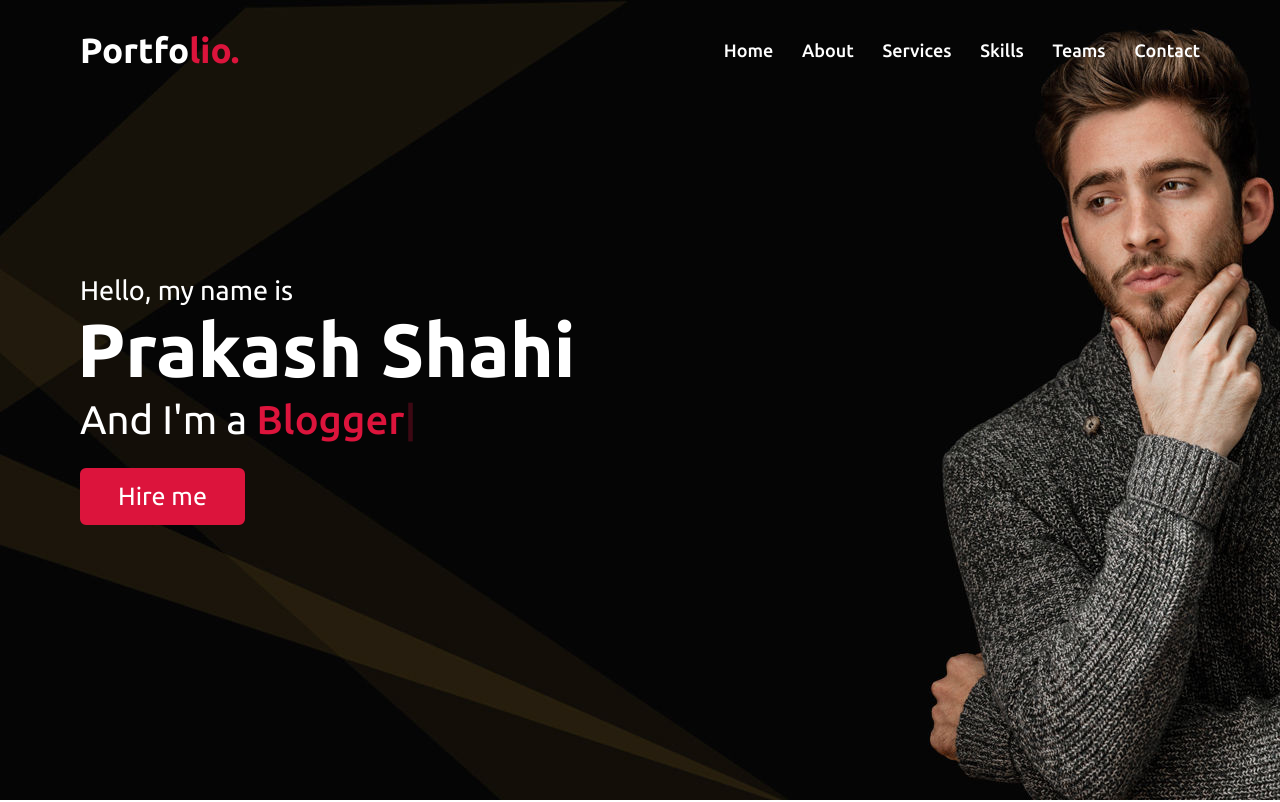
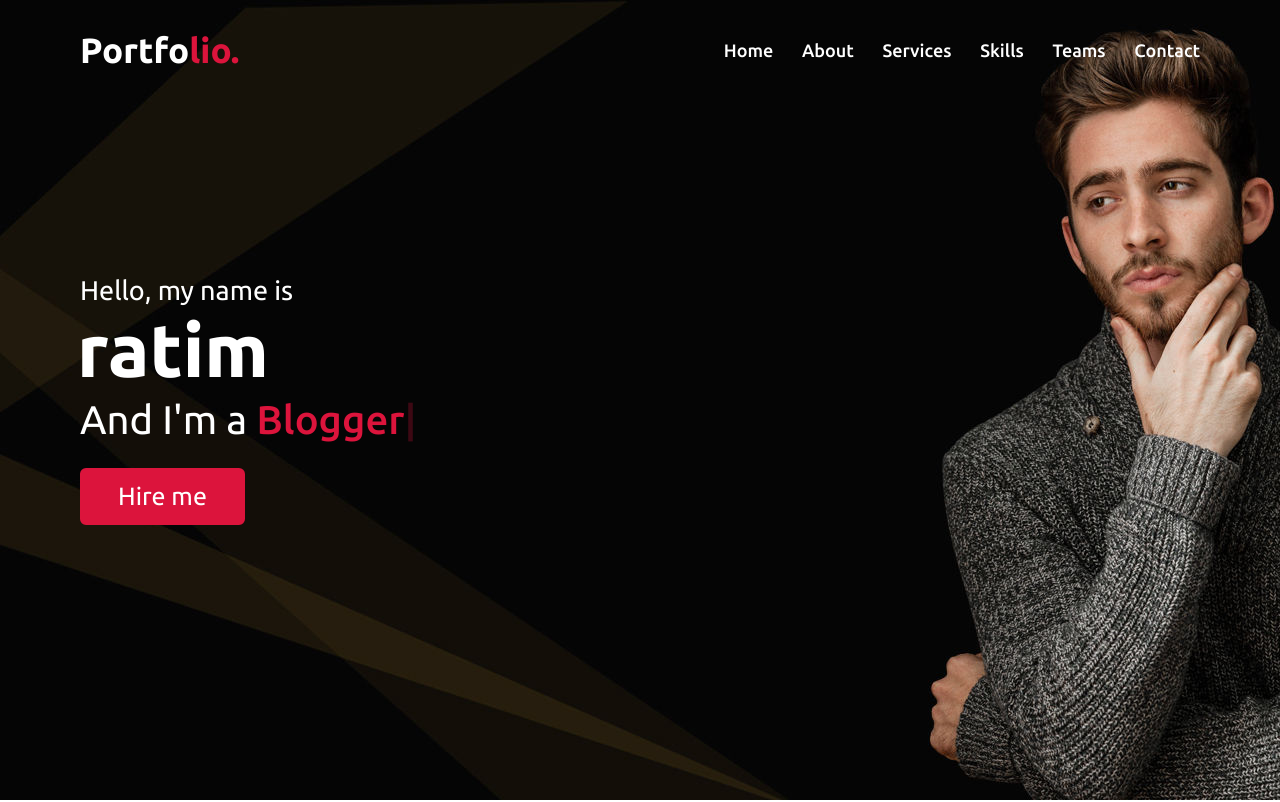
Before and after one commit to Ratim321/myportfolio, a plain HTML site: page index.html in a window 1280 px wide. Shown: the top 802 px of the page. Drawn offline with nearby package versions, Linux system fonts and the light colour scheme.

Commit message:
Update index.html

```diff
--- a/index.html
+++ b/index.html
@@ -40,7 +40,7 @@
         <div class="max-width">
             <div class="home-content">
                 <div class="text-1">Hello, my name is</div>
-                <div class="text-2">Prakash Shahi</div>
+                <div class="text-2">ratim </div>
                 <div class="text-3">And I'm a <span class="typing"></span></div>
                 <a href="#">Hire me</a>
             </div>
```
